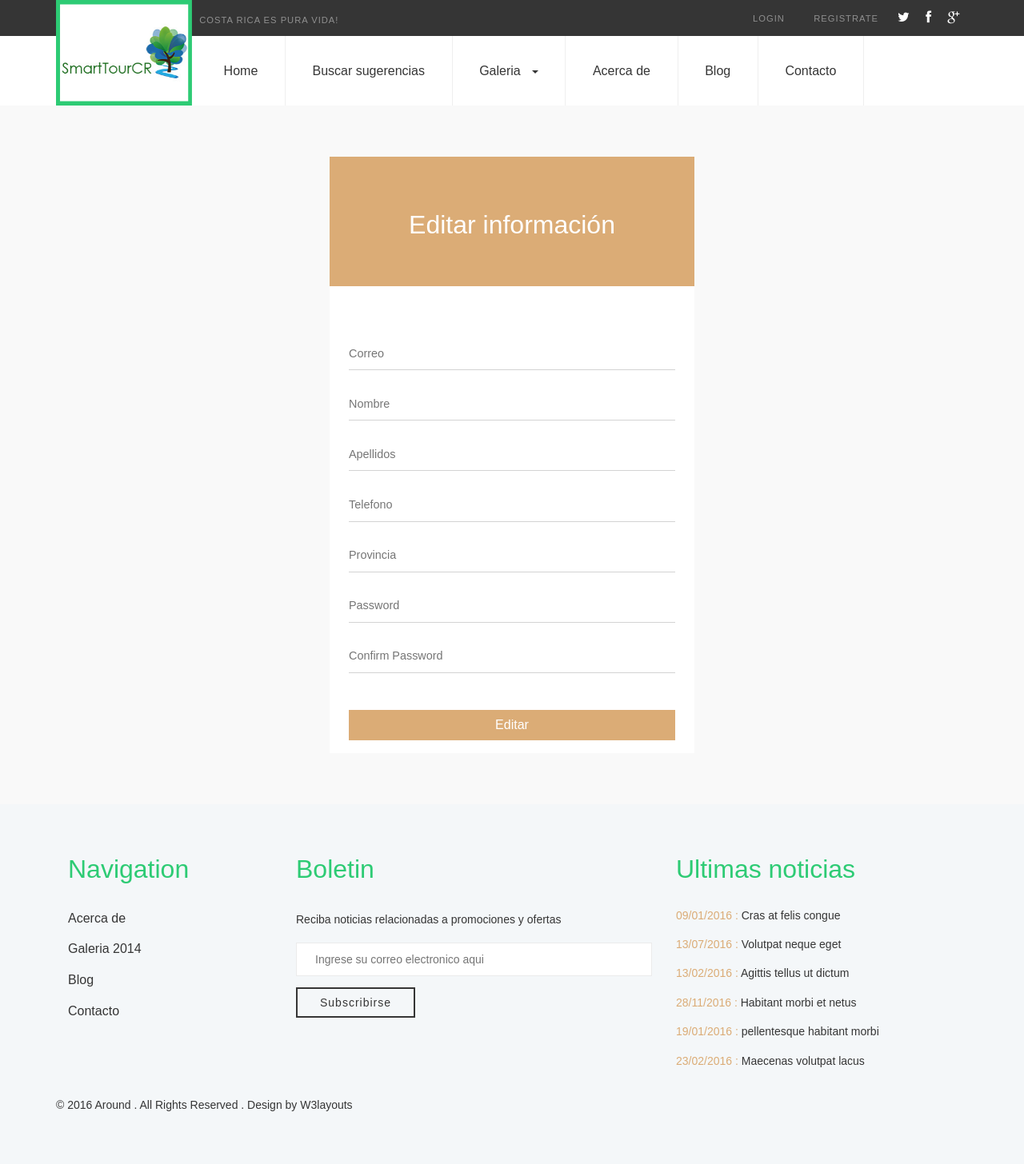
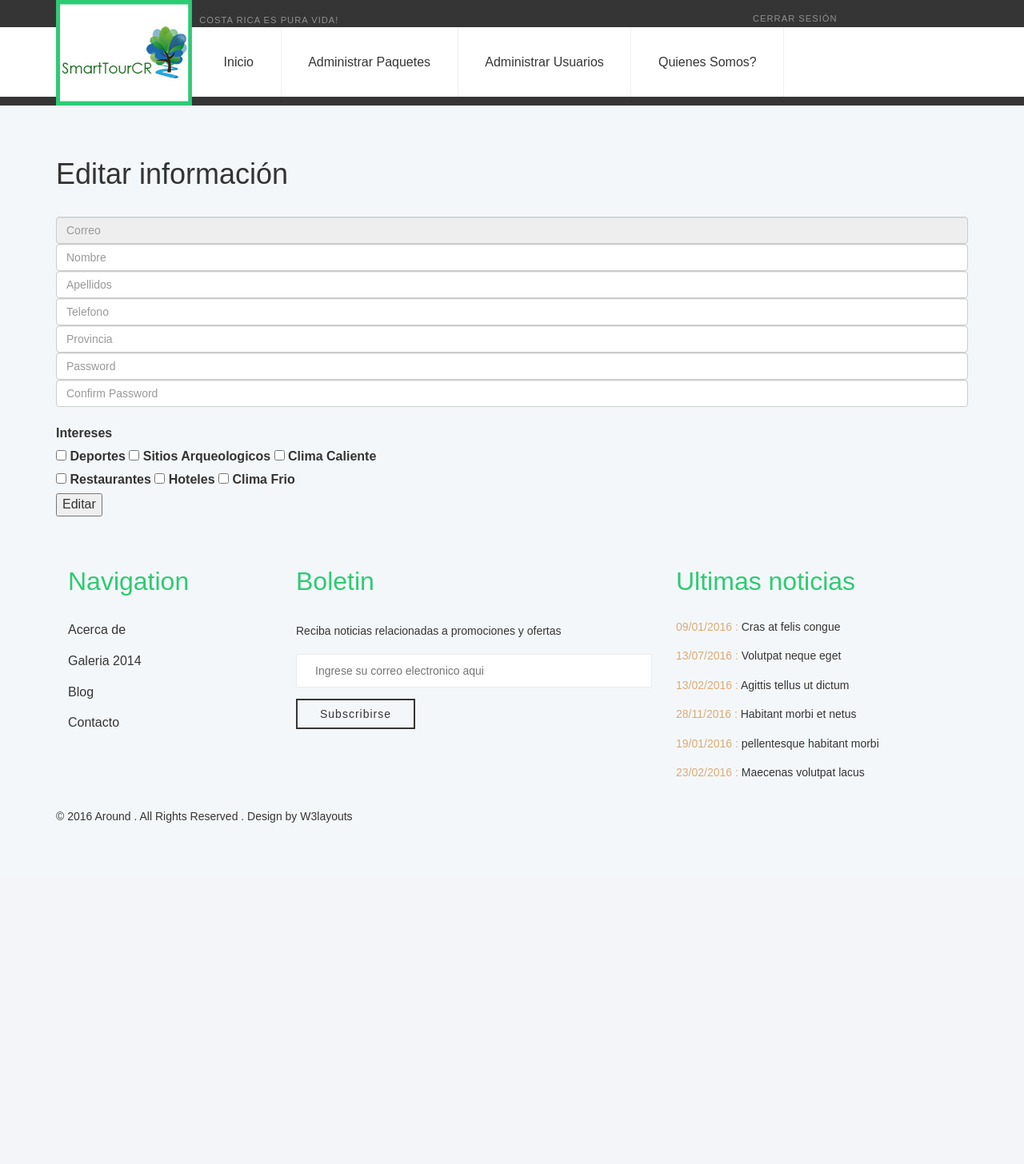
Before and after one commit to CesarObando/SmartTourCR, a PHP site: page /editarusuario.php in a window 1280 px wide. Shown: the whole page at 80% size. After the commit the page ends 1029 px from the top, so only its background shows below. Run offline with PHP 8.4, Linux system fonts and the light colour scheme; some web fonts are replaced.

Commit message:
no message

```diff
--- a/PhpProject2/web/editarusuario.php
+++ b/PhpProject2/web/editarusuario.php
@@ -18,30 +18,43 @@ License URL: http://creativecommons.org/licenses/by/3.0/
         ?>
         <!-- //header -->
 
+        <section >
                     <!-- login -->
-        <div class="login">
                         <div class="container">
-                <div class="login-body">
-                    <div class="login-heading">
+                            <br>
+                            <br>
                             <h1>Editar información</h1>
-                    </div>
-                    <div class="login-info">
+                            <br>
                             <form>
-                            <input type="text" name="correo" placeholder="Correo" disabled="true">
-                            <input type="text" name="nombre" placeholder="Nombre" required="true">
-                            <input type="text" name="apellidos" placeholder="Apellidos" required="true">
-                            <input type="text" name="telefono" placeholder="Telefono" required="true">
-                            <input type="text" name="provincia" placeholder="Provincia" required="true">
-                            <input type="password" name="password" class="lock" placeholder="Password">
-                            <input type="password" name="password" class="lock" placeholder="Confirm Password">
+                                <input type="email" class="form-control" name="correo" placeholder="Correo" disabled="true">
+                                <input type="text" class="form-control" name="nombre" placeholder="Nombre" required="true">
+                                <input type="text" class="form-control" name="apellidos" placeholder="Apellidos" required="true">
+                                <input type="tel" class="form-control" name="telefono" placeholder="Telefono" required="true">
+                                <input type="text" class="form-control" name="provincia" placeholder="Provincia" required="true">
+                                <input type="password" class="form-control" name="password" class="lock" placeholder="Password">
+                                <input type="password" class="form-control" name="password" class="lock" placeholder="Confirm Password">
+                                <br>
+                                <label>Intereses </label>
+                                <br>
+                                <input type="checkbox" name="intereses" id="deportes" value="deportes">
+                                <label for="deportes">Deportes </label>
+                                <input type="checkbox" name="intereses" id="sitiosarqueologicos" value="sitiosarqueologicos">
+                                <label for="sitiosarqueologicos"> Sitios Arqueologicos</label>
+                                <input type="checkbox" name="intereses" id="climacaliente" value="climacaliente">
+                                <label for="climacaliente"> Clima Caliente</label>
+                                <br>
+                                <input type="checkbox" name="intereses" id="restaurantes" value="restaurantes">
+                                <label for="restaurantes">Restaurantes </label>
+                                <input type="checkbox" name="intereses" id="hoteles" value="hoteles">
+                                <label for="hoteles"> Hoteles</label>
+                                <input type="checkbox" name="intereses" id="climafrio" value="climafrio">
+                                <label for="climafrio"> Clima Frio</label>
+                                <br>
                                 <input type="submit" name="editar" value="Editar">
                             </form>
                         </div>
-                </div>
-            </div>
-        </div>
                     <!-- //login -->
-
+        </section>
         <!-- footer -->
         <?php
             include './recursosreusables/footer.php';
--- a/PhpProject2/web/recursosreusables/header.php
+++ b/PhpProject2/web/recursosreusables/header.php
@@ -5,31 +5,24 @@ License: Creative Commons Attribution 3.0 Unported
 License URL: http://creativecommons.org/licenses/by/3.0/
 -->
 <!DOCTYPE html>
+<!-- header -->
             <div class="header">
                 <div class="top-header">
                     <div class="container">
                         <div class="top-header-info">
                             <div class="top-header-left wow fadeInLeft animated" data-wow-delay=".5s">
-						<p>Costa Rica es pura vida!</p>
+                                <p>Costa Rica es PURA VIDA!</p>
                             </div>
                             <div class="top-header-right wow fadeInRight animated" data-wow-delay=".5s">
                                 <div class="top-header-right-info">
                                     <ul>
-								<li><a href="login.html">Login</a></li>
-								<li><a href="signup.html">Registrate</a></li>
+                                        <li><a href="login.html">Cerrar sesión</a></li>
                                     </ul>
                                 </div>
-						<div class="social-icons">
-							<ul>
-								<li><a class="twitter" href="#"><i class="fa fa-twitter"></i></a></li>
-								<li><a class="twitter facebook" href="#"><i class="fa fa-facebook"></i></a></li>
-								<li><a class="twitter google" href="#"><i class="fa fa-google-plus"></i></a></li>
-							</ul>
-						</div>
+
                                 <div class="clearfix"> </div>
                             </div>
-					<div class="clearfix"> </div>
-				</div>
+
                     </div>
                 </div>
                 <div class="bottom-header">
@@ -46,20 +39,11 @@ License URL: http://creativecommons.org/licenses/by/3.0/
                                 <!-- Collect the nav links, forms, and other content for toggling -->
                                 <div class="collapse navbar-collapse" id="bs-example-navbar-collapse-1">
                                     <ul class="nav navbar-nav">
-								<li><a href="index.html">Home</a></li>
-								<li><a href="codes.html">Buscar sugerencias</a></li>
-								<li><a href="#" class="dropdown-toggle hvr-bounce-to-bottom" data-toggle="dropdown" role="button" aria-haspopup="true" aria-expanded="false">Galeria<span class="caret"></span></a>
-									<ul class="dropdown-menu">
-										<li><a class="hvr-bounce-to-bottom" href="gallery1.html">Galeria 2014</a></li>
-										<li><a class="hvr-bounce-to-bottom" href="gallery2.html">Gallery 2015</a></li>
+                                        <li><a href="index.html">Inicio</a></li>
+                                        <li><a href="about.html">Administrar Paquetes</a></li>
+                                        <li><a href="codes.html">Administrar Usuarios</a></li>
+                                        <li><a href="blog.html">Quienes Somos?</a></li>
                                     </ul>
-								</li>
-                                                                <li><a href="acercade.php">Acerca de</a></li>
-								<li><a href="blog.html">Blog</a></li>
-								<li><a href="contact.html">Contacto</a></li>
-							</ul>
-							<div class="clearfix"> </div>
-						</div>
                             </nav>
                         </div>
                     </div>
```
Also changed, not shown: PhpProject2/web/verperfil.php (+16 -1 lines). Lines whose indentation alone changed are shown as unchanged.
